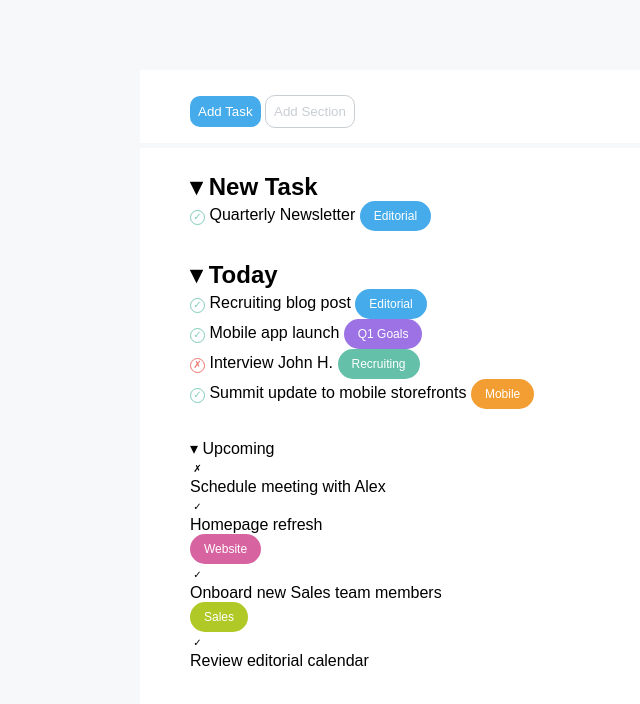
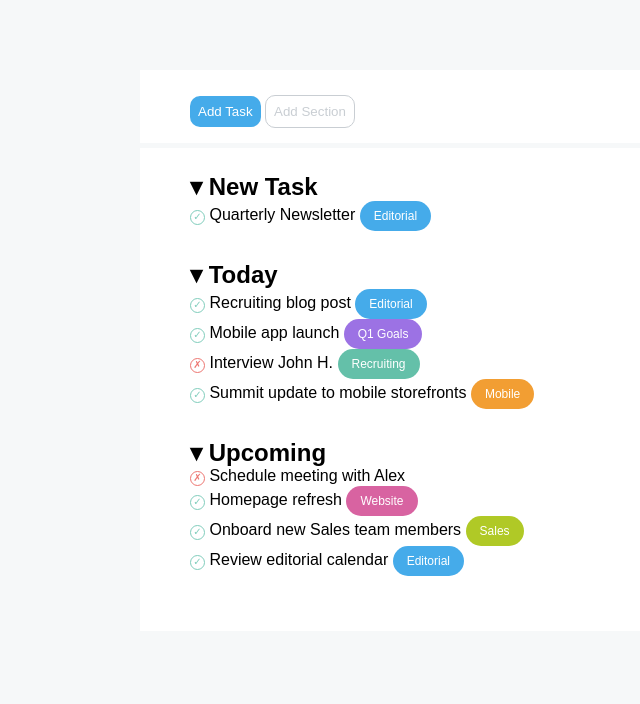
Before and after one commit to simoneditaranto/html-css-toboolist, a plain HTML site: page index.html in a window 1280 px wide. Shown: the part 98-802 px from the top of the page, without its empty margins (0-640 px from the left). Drawn offline with Linux system fonts and the light colour scheme.

Commit message:
corretta sezione upcoming

```diff
--- a/css/style.css
+++ b/css/style.css
@@ -172,11 +172,12 @@ ul{
 
 /* sezione upcoming */
 
-#pink{
+.pink{
     background-color: #D863A1;
 }
 
-#yellowgreen{
+.yellowgreen{
     background-color: #B0C926;
 }
+
 /* fine sezione upcoming */
--- a/index.html
+++ b/index.html
@@ -47,19 +47,16 @@
                         Recruiting blog post
                         <div class="rectangle blue">Editorial</div>
                     </li>
-
                     <li>
                         <div class="mini-circle green-circle">&#10003;</div>
                         Mobile app launch
                         <div class="rectangle violet">Q1 Goals</div>
                     </li>
-
                     <li>
                         <div class="mini-circle red-circle">&#10007;</div>
                         Interview John H.
                         <div class="rectangle green">Recruiting</div>
                     </li>
-
                     <li>
                         <div class="mini-circle green-circle">&#10003;</div>
                         Summit update to mobile storefronts
@@ -69,32 +66,31 @@
             </div>
 
             <!-- sezione upcoming -->
-            <section>
-                <div class="row-text">
-                    <div class="title-list">&dtrif; Upcoming</div>
+            <div class="task-element">
+                <h2>&dtrif; Upcoming</h2>
 
-                    <div id="red-circle" class="mini-circle">&#10007;</div>
-                    <div class="text">Schedule meeting with Alex</div>
-                </div>
-
-                <div class="row-text">
-                    <div id="green-circle" class="mini-circle">&#10003;</div>
-                    <div class="text">Homepage refresh</div>
-                    <div id="pink" class="rectangle">Website</div>
-                </div>
-
-                <div class="row-text">
-                    <div id="green-circle" class="mini-circle">&#10003;</div>
-                    <div class="text">Onboard new Sales team members</div>
-                    <div id="yellowgreen" class="rectangle">Sales</div>
-                </div>
-
-                <div class="row-text">
-                    <div id="green-circle" class="mini-circle">&#10003;</div>
-                    <div class="text">Review editorial calendar</div>
-                    <div id="blue" class="rectangle">Editorial</div>
-                </div>
-            </section>
+                <ul>
+                    <li>
+                        <div class="mini-circle red-circle">&#10007;</div>
+                        Schedule meeting with Alex
+                    </li>
+                    <li>
+                        <div class="mini-circle green-circle">&#10003;</div>
+                        Homepage refresh
+                        <div class="rectangle pink">Website</div>
+                    </li>
+                    <li>
+                        <div class="mini-circle green-circle">&#10003;</div>
+                        Onboard new Sales team members
+                        <div class="rectangle yellowgreen">Sales</div>
+                    </li>
+                    <li>
+                        <div class="mini-circle green-circle">&#10003;</div>
+                        Review editorial calendar
+                        <div class="rectangle blue">Editorial</div>
+                    </li>
+                </ul>
+            </div>
         </main>
 
     </body>
```
